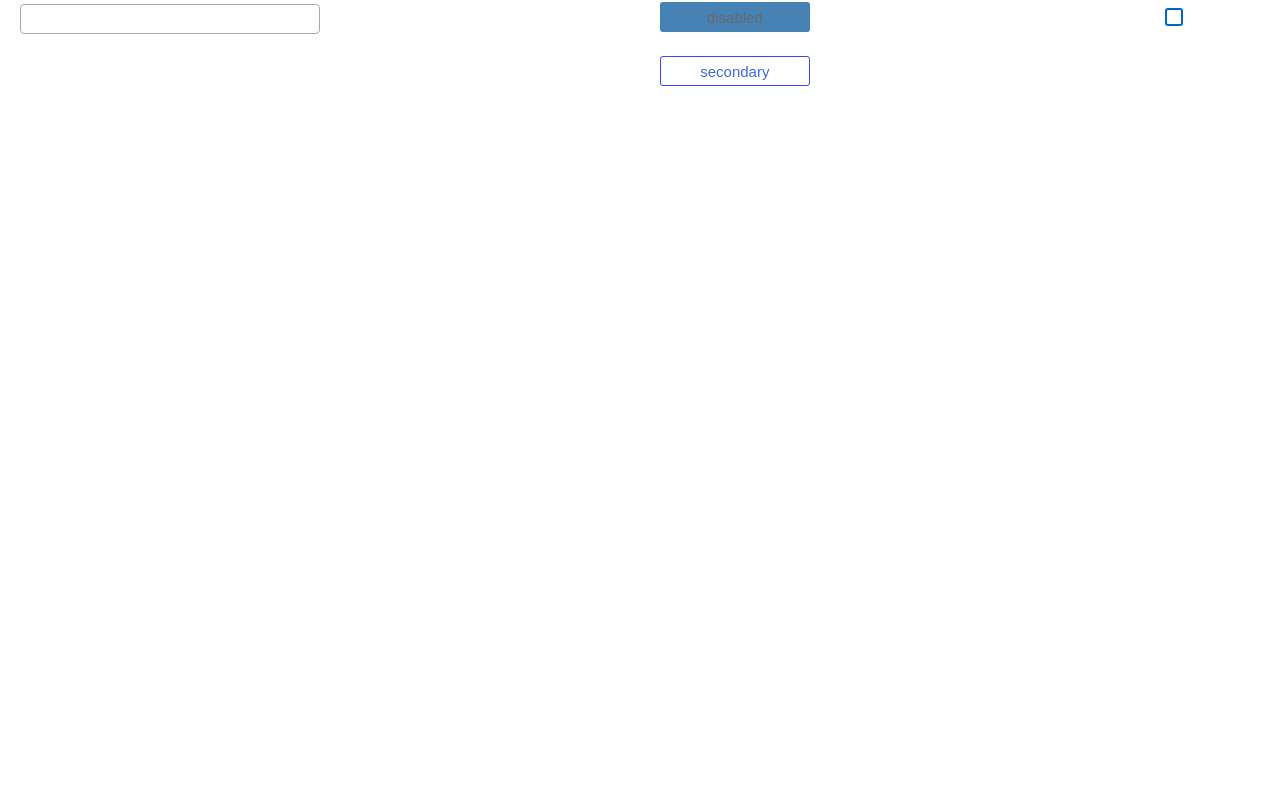
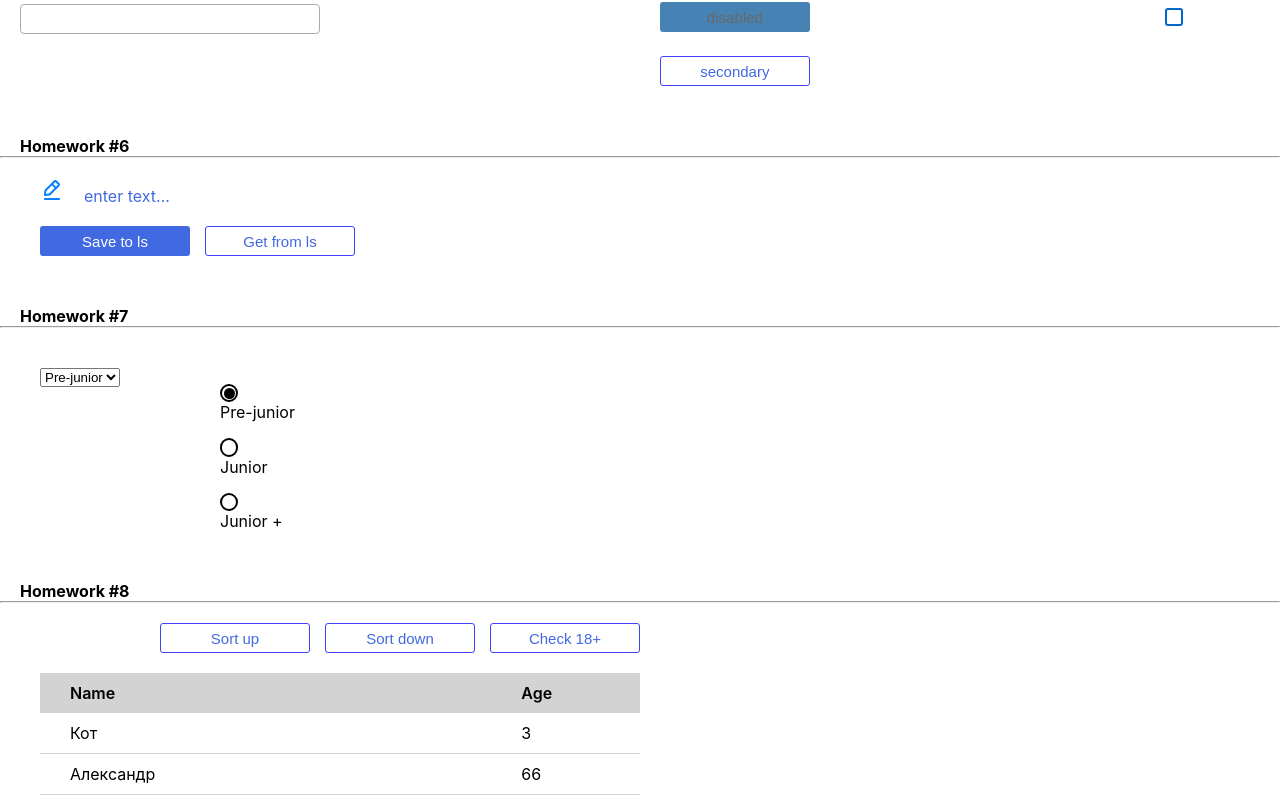
Before and after one commit to MalevichDi2910/homework_by_ignat, a React (Create React App) app: page /#/pre-junior in a window 1280 px wide. Shown: the part 1113-1920 px from the top of the page. Before the commit the page ends 1219 px from the top, so only its background shows below. Built offline with nearby package versions, Linux system fonts and the light colour scheme.

Commit message:
change app

```diff
--- a/src/s1-main/App.tsx
+++ b/src/s1-main/App.tsx
@@ -20,9 +20,9 @@ function App() {
 
             {/*при выполнении дз 5 и более - закомментировать здесь дз 1-4, так как они есть внутри дз 5*/}
             <HW5/>
-            {/*<HW6/>*/}
-            {/*<HW7/>*/}
-            {/*<HW8/>*/}
+            <HW6/>
+            <HW7/>
+            <HW8/>
         </div>
     )
 }
```
